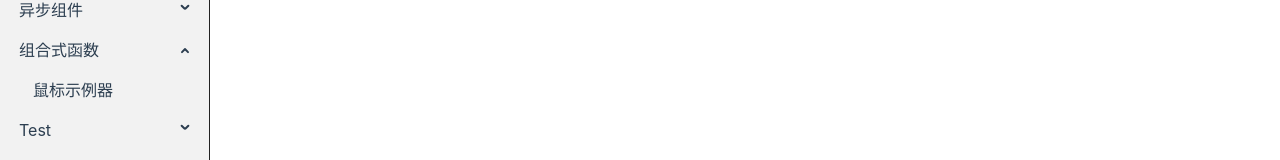
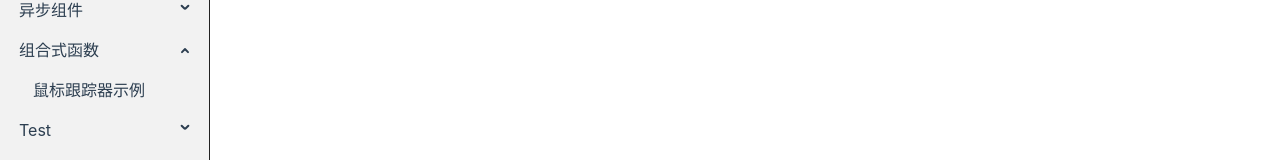
Before and after one commit to yuanlee301415/vue3-official-guide-learning, a Vue app: page /composables in a window 1280 px wide. Shown: the part 498-658 px from the top of the page. Built offline with nearby package versions, Linux system fonts and the light colour scheme.

Commit message:
组合式函数》鼠标跟踪器示例

```diff
--- a/src/router/routes/modules/composables.js
+++ b/src/router/routes/modules/composables.js
@@ -12,7 +12,7 @@ const COMPOSABLES_ROUTE = {
       path: 'mouse-tracker-example',
       component: () => import('@/views/composables/mouse-tracker-example/index.vue'),
       meta: {
-        title: '鼠标示例器',
+        title: '鼠标跟踪器示例',
       },
     },
   ],
--- a/src/views/composables/mouse-tracker-example/index.vue
+++ b/src/views/composables/mouse-tracker-example/index.vue
@@ -7,7 +7,7 @@ const { x, y } = useMouse()
 
 <template>
   <div>
-    <h1>鼠标示例器</h1>
+    <h1>鼠标跟踪器示例</h1>
     <hr />
     <code>Mouse position is: {{ x }}, {{ y }}</code>
   </div>
```
